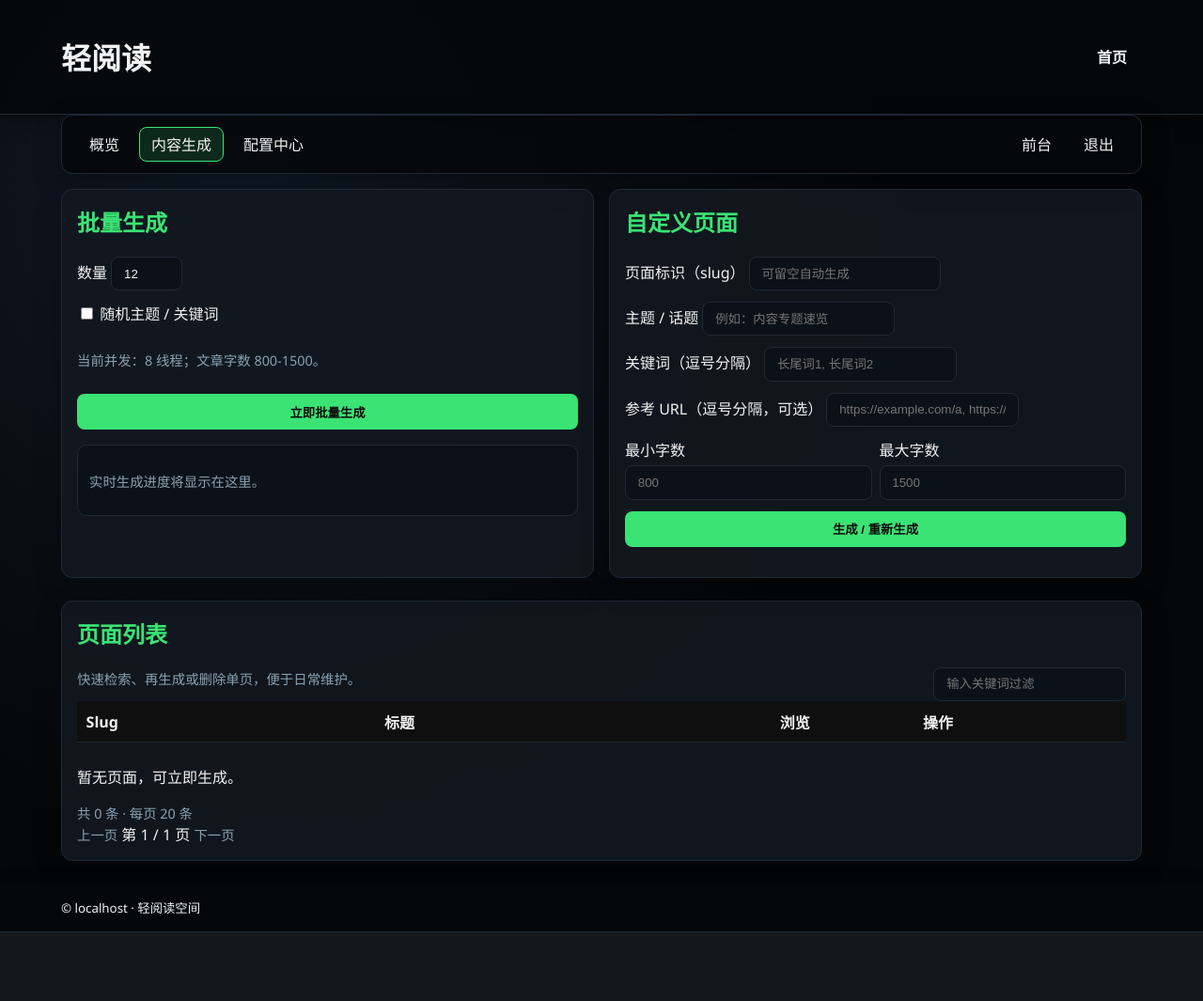
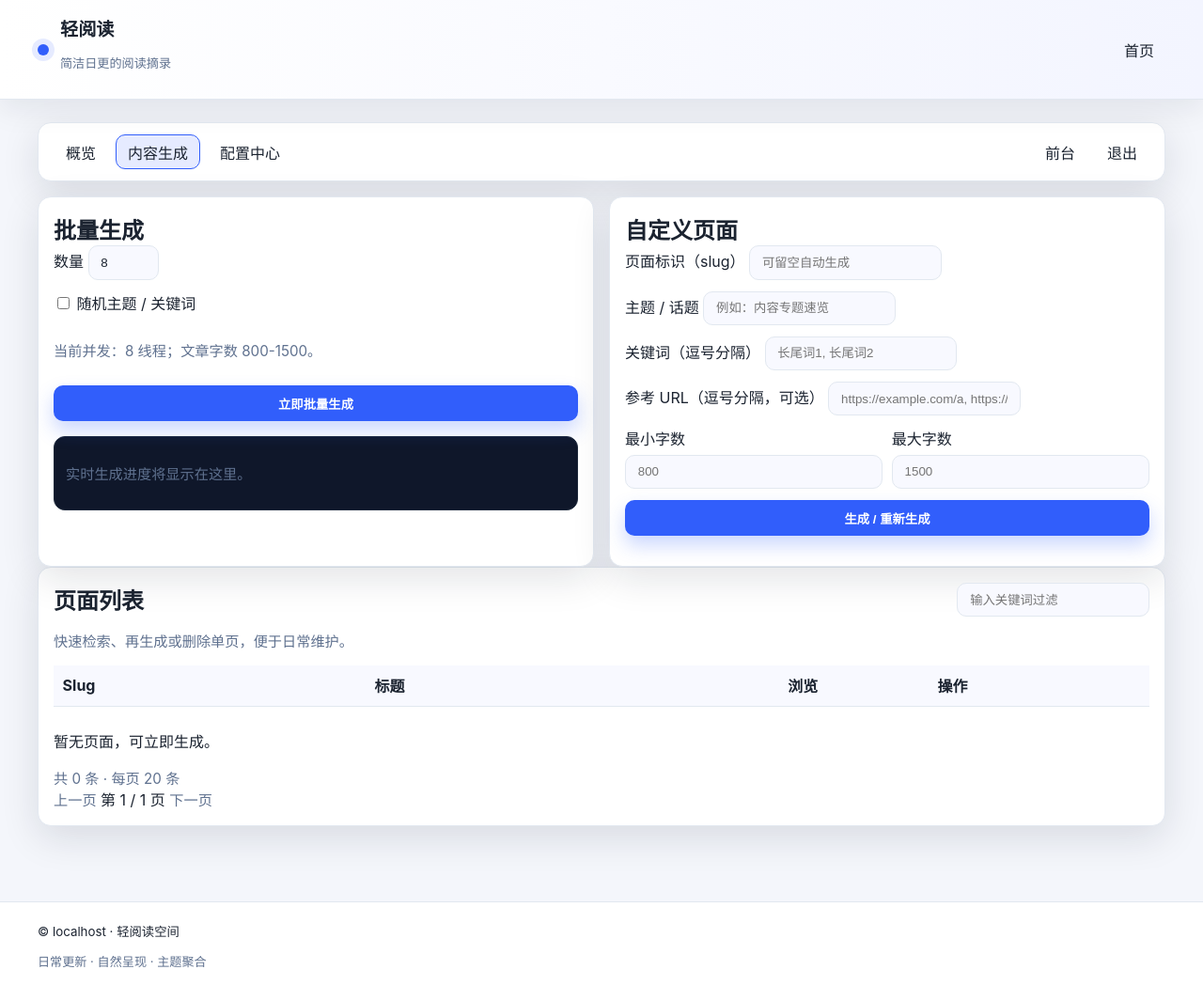
Before and after one commit to wendaochangsheng/Spider_Pool, a Flask app: page /admin/content in a window 1280 px wide. Shown: the whole page at 94% size. Before the commit the page ends 992 px from the top, so only its background shows below. Run offline with Flask 3, Linux system fonts and the light colour scheme; the visitor is signed in with stand-in values (Sample User, id 1); data comes from the database, SQL or seed files in the repository; data that the repository does not hold is empty.

Commit message:
Revamp UI and trending surfacing

```diff
--- a/spiderpool/storage.py
+++ b/spiderpool/storage.py
@@ -17,7 +17,7 @@ DEFAULT_DATA = {
     "ai_logs": [],
     "bot_hits": [],
     "settings": {
-        "auto_page_count": 12,
+        "auto_page_count": 8,
         "default_keywords": [],
         "deepseek_model": "deepseek-chat",
         "language": "zh",
--- a/static/css/style.css
+++ b/static/css/style.css
@@ -1,133 +1,160 @@
 :root {
-  --bg: radial-gradient(circle at 20% 20%, #0f1924, #050608 55%);
-  --panel: rgba(18, 24, 32, 0.9);
-  --accent: #3ae374;
-  --accent-soft: rgba(58, 227, 116, 0.15);
-  --text: #f2f2f2;
-  --muted: #8aa1b1;
-  --border: #1f2a36;
+  --bg: #f4f6fb;
+  --panel: #ffffff;
+  --accent: #315efb;
+  --accent-soft: rgba(49, 94, 251, 0.12);
+  --text: #1b2330;
+  --muted: #5f718f;
+  --border: #e2e8f0;
+  --shadow: 0 12px 40px rgba(15, 23, 42, 0.12);
 }
 
 * { box-sizing: border-box; }
-body {
+
+body.site {
   margin: 0;
-  font-family: 'Segoe UI', system-ui, -apple-system, BlinkMacSystemFont, sans-serif;
+  font-family: 'Inter', 'Segoe UI', system-ui, -apple-system, BlinkMacSystemFont, sans-serif;
   background: var(--bg);
   color: var(--text);
   min-height: 100vh;
 }
 
-a { color: var(--accent); }
+a { color: var(--accent); text-decoration: none; }
 
-.wrapper { width: min(1150px, 92%); margin: auto; }
-.site-header, .site-footer {
-  background: rgba(5, 7, 10, 0.9);
+a:hover { text-decoration: underline; }
+
+.wrapper { width: min(1200px, 94%); margin: auto; }
+
+.site-header {
+  background: linear-gradient(90deg, #ffffff 0%, #f3f5ff 100%);
   border-bottom: 1px solid var(--border);
-  box-shadow: 0 6px 20px rgba(0,0,0,0.35);
+  position: sticky;
+  top: 0;
+  z-index: 10;
+  box-shadow: 0 10px 30px rgba(15, 23, 42, 0.08);
 }
-.site-header .wrapper,
-.site-footer .wrapper { display: flex; align-items: center; justify-content: space-between; padding: 1rem 0; gap: 1rem; }
-.site-header a { color: var(--text); text-decoration: none; margin-right: 1rem; font-weight: 600; }
 
-.hero { padding: 2rem 0; display: flex; justify-content: space-between; align-items: center; gap: 1.5rem; flex-wrap: wrap; }
-.hero h2 { margin: 0 0 0.5rem; color: var(--accent); font-size: 2rem; }
-.hero .label { margin: 0; text-transform: uppercase; letter-spacing: .08em; font-size: .8rem; color: var(--muted); }
-.badges { display: flex; gap: .5rem; flex-wrap: wrap; margin-top: .5rem; }
-.badges span { padding: .35rem .6rem; border-radius: 999px; background: var(--accent-soft); color: var(--text); border: 1px solid var(--border); font-size: .85rem; }
-.hero-actions { display: flex; gap: .75rem; flex-wrap: wrap; }
+.header-inner { display: flex; align-items: center; justify-content: space-between; gap: 1rem; padding: 1rem 0; }
 
-.button { display: inline-flex; align-items: center; justify-content: center; padding: .65rem 1.1rem; border-radius: 8px; text-decoration: none; background: var(--accent); color: #0a0f14; font-weight: 700; border: 1px solid transparent; }
-.button.ghost { background: transparent; color: var(--text); border-color: var(--border); }
+.brand { display: flex; align-items: center; gap: .75rem; }
 
-.summary-grid { display: grid; grid-template-columns: repeat(auto-fit, minmax(220px, 1fr)); gap: 1rem; margin-bottom: 1.5rem; }
-.stat-card { background: var(--panel); padding: 1rem; border-radius: 12px; border: 1px solid var(--border); box-shadow: 0 10px 30px rgba(0,0,0,0.25); }
+.brand-mark { width: 12px; height: 12px; border-radius: 50%; background: var(--accent); box-shadow: 0 0 0 6px var(--accent-soft); display: inline-block; }
+
+.brand-title { font-size: 1.2rem; font-weight: 800; color: var(--text); text-decoration: none; }
+
+.nav-links { display: flex; align-items: center; gap: 1rem; }
+.nav-links a { color: var(--text); padding: .35rem .75rem; border-radius: 999px; transition: background .2s; }
+.nav-links a:hover { background: var(--accent-soft); }
+
+.page-shell { padding: 1.5rem 0 3rem; }
+
+.site-footer { border-top: 1px solid var(--border); background: #ffffff; padding: 1.25rem 0; margin-top: 2rem; }
+.footer-inner { display: flex; align-items: center; justify-content: space-between; }
+
+.hero { background: #ffffff; border: 1px solid var(--border); border-radius: 20px; padding: 1.8rem; box-shadow: var(--shadow); }
+.hero-grid { display: grid; grid-template-columns: repeat(auto-fit, minmax(280px, 1fr)); gap: 1.25rem; align-items: stretch; }
+.hero-copy h1 { margin: .35rem 0; font-size: 2.2rem; }
+.hero .lead { margin: .35rem 0 1rem; color: var(--muted); max-width: 600px; }
+.eyebrow { text-transform: uppercase; letter-spacing: .08em; font-size: .8rem; color: var(--muted); margin: 0; }
+.pill-group { display: flex; gap: .5rem; flex-wrap: wrap; }
+.pill-group span { padding: .45rem .8rem; border-radius: 999px; background: var(--accent-soft); color: var(--text); font-size: .9rem; border: 1px solid var(--border); }
+
+.hero-card { background: #f8faff; border: 1px solid var(--border); border-radius: 16px; padding: 1rem 1.2rem; box-shadow: inset 0 1px 0 #fff; }
+
+.stat-grid { display: grid; grid-template-columns: repeat(auto-fit, minmax(220px, 1fr)); gap: 1rem; margin: 1.25rem 0 1.5rem; }
+.stat-card { background: var(--panel); padding: 1rem; border-radius: 14px; border: 1px solid var(--border); box-shadow: var(--shadow); }
 .stat-card strong { font-size: 1.8rem; display: block; margin: .2rem 0; }
 .stat-card small { color: var(--muted); }
 
+.section { margin-top: 1.5rem; }
+.section-header { display: flex; align-items: center; justify-content: space-between; gap: 1rem; margin-bottom: .75rem; flex-wrap: wrap; }
+.section-header h2 { margin: .25rem 0; }
+
 .grid { display: grid; grid-template-columns: repeat(auto-fit, minmax(260px, 1fr)); gap: 1rem; }
-.card { background: var(--panel); padding: 1rem; border: 1px solid var(--border); border-radius: 12px; box-shadow: 0 10px 30px rgba(0,0,0,0.22); }
+.card { background: var(--panel); padding: 1rem; border: 1px solid var(--border); border-radius: 14px; box-shadow: var(--shadow); }
 .card h3 { margin-top: .4rem; }
-.card a { color: var(--accent); text-decoration: none; }
-.card .meta { color: var(--muted); font-size: 0.85rem; margin-top: .5rem; }
+.card .meta { color: var(--muted); font-size: 0.9rem; margin-top: .5rem; }
 .card-header { display: flex; align-items: center; justify-content: space-between; gap: .5rem; }
-.chip { padding: .25rem .5rem; border-radius: 6px; background: var(--accent-soft); color: var(--text); font-size: .8rem; border: 1px solid var(--border); }
+.chip { padding: .25rem .55rem; border-radius: 8px; background: var(--accent-soft); color: var(--text); font-size: .85rem; border: 1px solid var(--border); }
 
-.panel { background: var(--panel); padding: 1rem; border-radius: 12px; border: 1px solid var(--border); margin-bottom: 1.5rem; box-shadow: 0 10px 30px rgba(0,0,0,0.22); }
-.panel h2, .panel h3 { margin-top: 0; color: var(--accent); }
+.panel { background: var(--panel); padding: 1rem; border-radius: 14px; border: 1px solid var(--border); box-shadow: var(--shadow); }
+.panel h2, .panel h3 { margin: 0; color: var(--text); }
 .panel form { display: flex; flex-direction: column; gap: .75rem; margin-bottom: 1rem; }
-.panel input, .panel button { padding: .6rem .8rem; border-radius: 8px; border: 1px solid var(--border); background: #0b1118; color: var(--text); }
-.panel button { background: var(--accent); color: #0b0b0b; font-weight: bold; border: none; cursor: pointer; }
-.panel button.link { background: transparent; color: var(--accent); border: none; padding: 0; }
-.panel button.warning { color: #ff6b6b; }
-.panel .list { list-style: none; margin: 0; padding: 0; display: flex; flex-direction: column; gap: .5rem; }
-.panel .list li { display: flex; justify-content: space-between; align-items: center; gap: .5rem; border-bottom: 1px dashed var(--border); padding-bottom: .5rem; }
-.panel .list form { margin: 0; flex-direction: row; gap: .5rem; }
-.panel-header { display: flex; align-items: flex-end; justify-content: space-between; gap: .5rem; }
+.panel input, .panel button, .panel select, .panel textarea { padding: .6rem .8rem; border-radius: 10px; border: 1px solid var(--border); background: #f8f9ff; color: var(--text); }
+.panel button { background: var(--accent); color: #ffffff; font-weight: 700; border: none; cursor: pointer; box-shadow: 0 10px 20px rgba(49,94,251,0.25); }
+.panel button.link { background: transparent; color: var(--accent); border: none; padding: 0; box-shadow: none; }
+.panel button.warning { color: #d1434b; }
+.panel .list { list-style: none; margin: 0; padding: 0; display: flex; flex-direction: column; gap: .35rem; }
+.panel .list.spaced li { padding: .35rem 0; border-bottom: 1px dashed var(--border); }
+.panel .list li:last-child { border-bottom: none; }
+.panel-header { display: flex; align-items: flex-start; justify-content: space-between; gap: .75rem; flex-wrap: wrap; }
+
 .link-grid { display: flex; flex-wrap: wrap; gap: .6rem; }
-.link-chip { padding: .5rem .8rem; border-radius: 999px; background: #0b1118; border: 1px solid var(--border); color: var(--text); text-decoration: none; transition: border-color .2s, transform .2s; }
-.link-chip:hover { border-color: var(--accent); transform: translateY(-1px); }
-.stat-line { padding: .4rem 0; border-bottom: 1px dashed var(--border); }
-.stat-line:last-child { border-bottom: none; }
+.link-chip { padding: .55rem .9rem; border-radius: 999px; background: #f7f9ff; border: 1px solid var(--border); color: var(--text); text-decoration: none; transition: border-color .2s, transform .2s, box-shadow .2s; }
+.link-chip:hover { border-color: var(--accent); transform: translateY(-1px); box-shadow: 0 10px 20px rgba(49,94,251,0.12); }
 
-.log-window { background: #0b1118; border: 1px solid var(--border); border-radius: 10px; padding: .75rem; max-height: 240px; overflow-y: auto; font-family: "JetBrains Mono", monospace, sans-serif; font-size: .85rem; }
+.list.two-col { columns: 2; column-gap: 1rem; }
+.grid.two-up, .section.split { display: grid; grid-template-columns: repeat(auto-fit, minmax(280px, 1fr)); gap: 1rem; }
+.inline-inputs { display: grid; grid-template-columns: repeat(auto-fit, minmax(160px, 1fr)); gap: .6rem; }
+.inline-inputs label { display: flex; flex-direction: column; gap: .35rem; }
+
+.badges, .pill-group { display: flex; gap: .5rem; flex-wrap: wrap; }
+.badges span { padding: .35rem .6rem; border-radius: 999px; background: var(--accent-soft); color: var(--text); border: 1px solid var(--border); font-size: .85rem; }
+
+.log-window { background: #0f172a; color: #e2e8f0; border: 1px solid #1e293b; border-radius: 12px; padding: .75rem; max-height: 240px; overflow-y: auto; font-family: "JetBrains Mono", monospace, sans-serif; font-size: .85rem; }
 .log-entry { margin-bottom: .3rem; }
 .log-entry.error { color: #ff8585; }
-.log-entry.info { color: var(--text); }
 
-.muted { color: var(--muted); font-size: .9rem; }
-.muted.small { font-size: .8rem; }
-.label { padding: .2rem .45rem; border-radius: 6px; background: var(--accent-soft); display: inline-block; }
-.label.subtle { background: transparent; color: var(--muted); border: 1px solid var(--border); }
+.muted { color: var(--muted); font-size: .95rem; }
+.muted.small { font-size: .82rem; }
+.label { padding: .25rem .5rem; border-radius: 8px; background: var(--accent-soft); display: inline-block; color: var(--text); }
+.label.subtle { background: #f5f7fb; color: var(--muted); border: 1px solid var(--border); }
 
 .flash-group { display: flex; flex-direction: column; gap: .5rem; margin-bottom: 1rem; }
-.flash { padding: .75rem 1rem; border-radius: 8px; }
-.flash.success { background: rgba(57, 255, 136, .15); color: var(--accent); }
-.flash.danger { background: rgba(255, 107, 107, .15); color: #ff6b6b; }
-.flash.info { background: rgba(59, 130, 246, .15); color: #60a5fa; }
-
-.page header h1 { margin-bottom: .3rem; }
-.page .excerpt { color: var(--muted); }
-.page .meta { color: var(--muted); font-size: .85rem; }
-.page h2, .page h3 { color: var(--accent); }
-.page .related-links ul { list-style: none; padding-left: 0; }
-.page .related-links li { margin-bottom: .4rem; }
-.page .related-links a { color: var(--accent); }
-.related-live { margin-top: 1.25rem; padding: 1rem; border-radius: 10px; border: 1px dashed var(--border); background: #0b1118; }
+.flash { padding: .75rem 1rem; border-radius: 10px; border: 1px solid var(--border); }
+.flash.success { background: #ecfdf3; color: #12733e; }
+.flash.danger { background: #fef2f2; color: #b91c1c; }
+.flash.info { background: #eff6ff; color: #1d4ed8; }
 
 .table { display: flex; flex-direction: column; gap: .5rem; }
 .table .row { display: grid; grid-template-columns: 1.5fr 2fr .7fr 1fr; gap: .5rem; align-items: center; padding: .6rem; border-bottom: 1px solid var(--border); }
-.table .row.head { font-weight: bold; background: #0f0f0f; }
+.table .row.head { font-weight: 700; background: #f8f9ff; }
 .table .row form { display: inline; }
 .table .row form button { padding: .3rem .4rem; }
 .table.small .row { grid-template-columns: 1fr 3fr .6fr; }
 
 .admin-grid { display: grid; grid-template-columns: repeat(auto-fit, minmax(260px, 1fr)); gap: 1rem; }
-.narrow { max-width: 420px; margin: 0 auto; }
-.list.two-col { columns: 2; column-gap: 1rem; }
-.grid.two-up { display: grid; grid-template-columns: repeat(auto-fit, minmax(280px, 1fr)); gap: 1rem; }
-.inline-inputs { display: grid; grid-template-columns: repeat(auto-fit, minmax(160px, 1fr)); gap: .5rem; }
-.inline-inputs label { display: flex; flex-direction: column; gap: .35rem; }
-
-.admin-nav { display: flex; align-items: center; justify-content: space-between; padding: .75rem 1rem; background: rgba(5,7,10,0.85); border: 1px solid var(--border); border-radius: 12px; margin-bottom: 1rem; box-shadow: 0 10px 30px rgba(0,0,0,0.25); }
-.admin-nav a { color: var(--text); text-decoration: none; padding: .35rem .75rem; border-radius: 8px; border: 1px solid transparent; }
+.admin-nav { display: flex; align-items: center; justify-content: space-between; padding: .75rem 1rem; background: #ffffff; border: 1px solid var(--border); border-radius: 14px; margin-bottom: 1rem; box-shadow: var(--shadow); }
+.admin-nav a { color: var(--text); text-decoration: none; padding: .35rem .75rem; border-radius: 10px; border: 1px solid transparent; }
 .admin-nav a.active { border-color: var(--accent); background: var(--accent-soft); }
 .admin-nav .nav-left, .admin-nav .nav-right { display: flex; gap: .5rem; align-items: center; }
 
 .actions { display: flex; gap: .35rem; align-items: center; flex-wrap: wrap; }
 .actions form { display: inline-flex; }
 
-.page header { background: #0b1118; padding: 1rem; border-radius: 12px; border: 1px solid var(--border); box-shadow: 0 10px 30px rgba(0,0,0,0.18); }
+.page header { background: #ffffff; padding: 1rem; border-radius: 14px; border: 1px solid var(--border); box-shadow: var(--shadow); }
 .page .body { margin-top: 1rem; line-height: 1.8; }
 .page .body p { margin-bottom: 1rem; }
 .page .body h2 { margin-top: 1.2rem; }
-.content-box { background: var(--panel); border: 1px solid var(--border); border-radius: 12px; padding: 1rem; box-shadow: 0 8px 24px rgba(0,0,0,0.2); }
+.content-box { background: var(--panel); border: 1px solid var(--border); border-radius: 14px; padding: 1rem; box-shadow: var(--shadow); }
 .meta-grid { display: grid; grid-template-columns: repeat(auto-fit, minmax(200px, 1fr)); gap: .75rem; margin-top: 1rem; }
 .meta-grid .stat-card { box-shadow: none; border-style: dashed; }
 
 .compact { padding-left: 1.1rem; }
 
+.mini-list { list-style: none; padding: 0; margin: 0; display: flex; flex-direction: column; gap: .65rem; }
+.mini-list li { padding: .35rem 0; border-bottom: 1px dashed var(--border); }
+.mini-list li:last-child { border-bottom: none; }
+
+.hero-card .mini-list li a { color: var(--text); font-weight: 700; }
+
+.section.split .panel { height: 100%; }
+
+.related-live { margin-top: 1.25rem; padding: 1rem; border-radius: 12px; border: 1px dashed var(--border); background: #f7f9ff; }
+
 @media (max-width: 720px) {
   .table .row { grid-template-columns: 1fr; }
   .panel .list li { flex-direction: column; align-items: flex-start; }
   .list.two-col { columns: 1; }
+  .footer-inner { flex-direction: column; align-items: flex-start; gap: .35rem; }
 }
--- a/templates/admin/content.html
+++ b/templates/admin/content.html
@@ -6,9 +6,9 @@
 <div class="grid two-up">
   <section class="panel">
     <h2>批量生成</h2>
-    <form method="post" action="/admin/auto-build" id="auto-build-form" data-default-count="{{ settings.auto_page_count or 12 }}">
+    <form method="post" action="/admin/auto-build" id="auto-build-form" data-default-count="{{ settings.auto_page_count or 8 }}">
       <label>数量
-        <input type="number" min="1" max="30" name="count" value="{{ settings.auto_page_count or 12 }}">
+        <input type="number" min="1" max="30" name="count" value="{{ settings.auto_page_count or 8 }}">
       </label>
       <label class="checkbox">
         <input type="checkbox" name="random" id="auto-random" value="1">
--- a/templates/base.html
+++ b/templates/base.html
@@ -6,16 +6,22 @@
   <title>{% block title %}轻阅读{% endblock %}</title>
   <link rel="stylesheet" href="/static/css/style.css" />
 </head>
-<body>
+<body class="site">
   <header class="site-header">
-    <div class="wrapper">
-      <h1><a href="/">轻阅读</a></h1>
-      <nav>
+    <div class="wrapper header-inner">
+      <div class="brand">
+        <span class="brand-mark"></span>
+        <div>
+          <a class="brand-title" href="/">轻阅读</a>
+          <p class="muted small">简洁日更的阅读摘录</p>
+        </div>
+      </div>
+      <nav class="nav-links">
         <a href="/">首页</a>
       </nav>
     </div>
   </header>
-  <main class="wrapper">
+  <main class="wrapper page-shell">
     {% with messages = get_flashed_messages(with_categories=true) %}
       {% if messages %}
         <div class="flash-group">
@@ -28,8 +34,11 @@
     {% block content %}{% endblock %}
   </main>
   <footer class="site-footer">
-    <div class="wrapper">
-      <small>© {{ host or request.host }} · 轻阅读空间</small>
+    <div class="wrapper footer-inner">
+      <div>
+        <small>© {{ host or request.host }} · 轻阅读空间</small>
+        <p class="muted small">日常更新 · 自然呈现 · 主题聚合</p>
+      </div>
     </div>
   </footer>
   {% block scripts %}{% endblock %}
```
Also changed, not shown: spiderpool/app_factory.py (+46 -14 lines), templates/admin/dashboard.html (+21 -3 lines), templates/index.html (+85 -50 lines).
